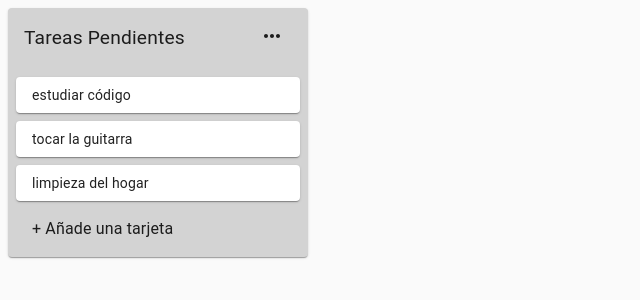
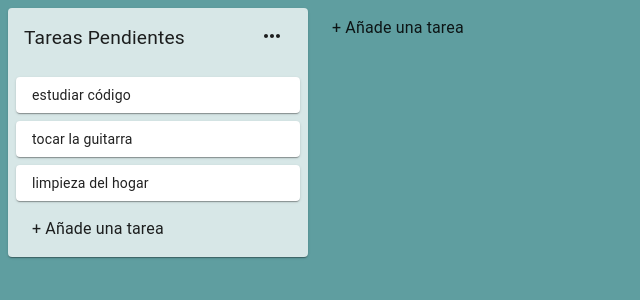
Before and after one commit to rafavillarraso/reto3_concarpetas, a React (Create React App) app: page / in a window 1280 px wide. Shown: the top 300 px of the page, without its empty margins (0-640 px from the left). Built offline with nearby package versions, Linux system fonts and the light colour scheme.

Commit message:
se añade el codigo para generar nuevas columnas de tareas

```diff
--- a/src/App.js
+++ b/src/App.js
@@ -4,10 +4,21 @@ import {v4 as uuid} from 'uuid';
 import List from './components/List/List';
 import store from './store/store';
 import StoreApi from './store/storeApi';
+import InputContainer from './components/Input/InputContainer';
+import {makeStyles} from '@material-ui/core/styles';
 
+
+const useStyle = makeStyles((theme) =>({
+  root: {
+    display: 'flex',
+    minHeight:'100vh',
+    background:'cadetblue',
+  }
+} ));
 
 function App() {
   const [data, setData] = useState(store);
+  const classes = useStyle();
   const addMoreCard = (title, listId) => {
     const newCardId = uuid();
     const newCard = {
@@ -29,11 +40,12 @@ function App() {
   };
   return (
     <StoreApi.Provider value={{ addMoreCard }}>
-    <div>
+    <div className={classes.root} >
       {data.listIds.map((listId)=> {
         const list = data.lists[listId];
         return <List list={list} key={listId} />;
       })}
+      <InputContainer type='list' />
     </div>
     </StoreApi.Provider>
 
--- a/src/components/Input/InputCard.jsx
+++ b/src/components/Input/InputCard.jsx
@@ -8,13 +8,13 @@ import storeApi from '../../store/storeApi';
  const useStyle = makeStyles((theme)=>({
     card: {
         padding: theme.spacing(0,1,1,1),
-        paddingBottom: theme.spacing(4),
+        paddingBottom: theme.spacing(1),
     },
     input: {
         margin: theme.spacing(1),
     },
     btnConfirm: {
-        backgroundColor: 'DarkSlateBlue',
+        backgroundColor: '#ff9900',
         color: '#ffffff',
         '&:hover':{
             background: alpha('#483D8B',0.25),
@@ -36,6 +36,7 @@ import storeApi from '../../store/storeApi';
     }
     const handleBtnConfirm =()=>{
         addMoreCard(cardTitle, listId);
+        setCardTitle('');
         setOpen(false);
     };
     return(
@@ -55,7 +56,7 @@ import storeApi from '../../store/storeApi';
                 </Paper>
             </div>
             <div className={classes.confirm}>
-                <Button className={classes.btnConfirm} onClick={handleBtnConfirm}>Añadir Tarjeta</Button>
+                <Button className={classes.btnConfirm} onClick={handleBtnConfirm}>Añadir Tarea</Button>
                 <IconButton onClick={()=> setOpen(false)}>
                     <ClearIcon />
                 </IconButton>
--- a/src/components/Input/InputContainer.jsx
+++ b/src/components/Input/InputContainer.jsx
@@ -6,6 +6,7 @@ import InputCard from './InputCard';
 
 const useStyle = makeStyles((theme)=>({
     root: {
+        width: '300px',
         marginTop: theme.spacing(1),
     },
     addCard: {
@@ -18,13 +19,13 @@ const useStyle = makeStyles((theme)=>({
     },
 }));
 
-const InputContainer = ({listId})=>{
+const InputContainer = ({listId, type})=>{
     const classes = useStyle();
     const [open, setOpen] = useState(false);
     return (
         <div className={classes.root}>
             <Collapse in={open}>
-                <InputCard setOpen={setOpen} listId={listId} />
+                <InputCard setOpen={setOpen} listId={listId} type={type} />
             </Collapse>
             <Collapse in={!open}>
                 <Paper
@@ -33,7 +34,7 @@ const InputContainer = ({listId})=>{
                     onClick={()=>setOpen(!open)}
                     >
                     <Typography>
-                        + Añade una tarjeta
+                        + Añade una tarea
                     </Typography>
                 </Paper>
             </Collapse>
--- a/src/components/List/List.jsx
+++ b/src/components/List/List.jsx
@@ -9,7 +9,7 @@ import InputContainer from '../Input/InputContainer'
 const useStyle = makeStyles((theme)=>({
     root: {
         width: '300px',
-        backgroundColor: 'lightgray',
+        backgroundColor: '#d7e7e7',
         marginLeft: theme.spacing(1),
     }
 }));
```
